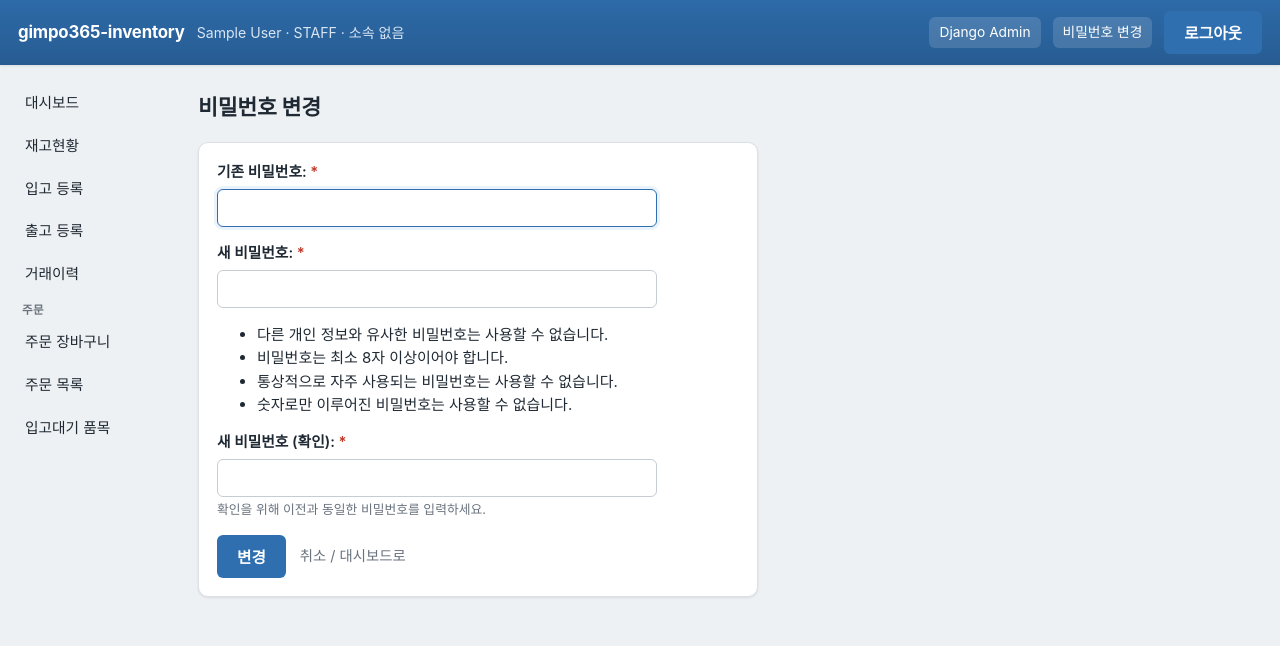
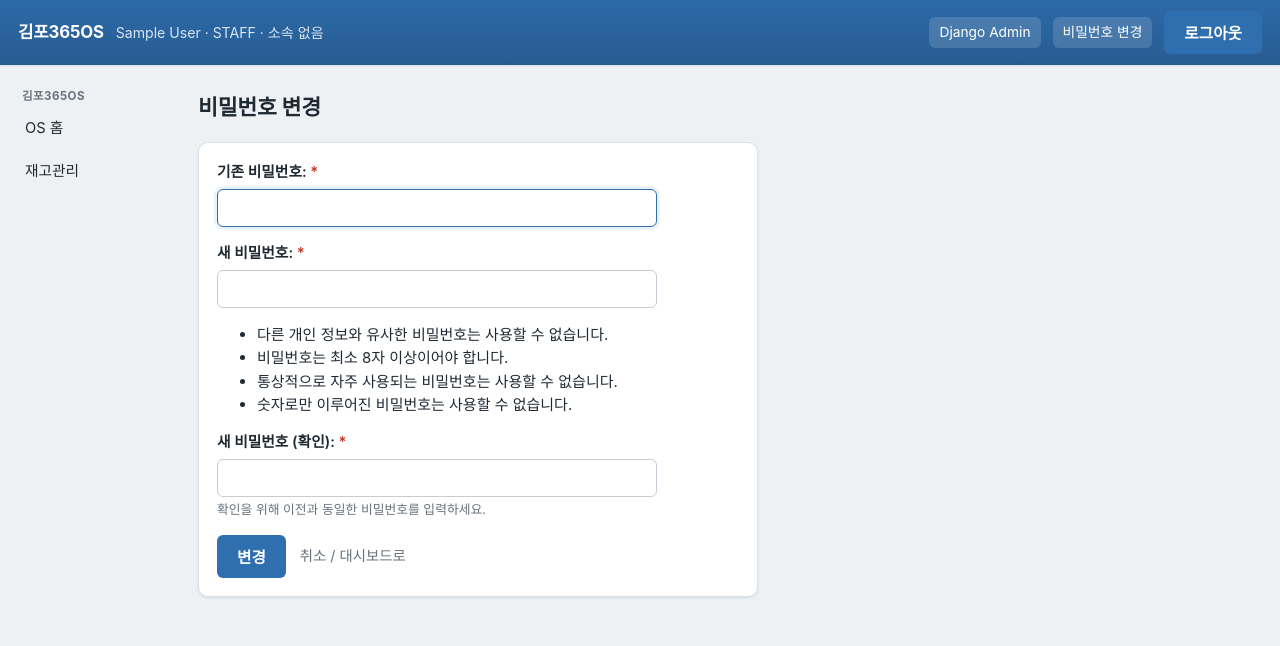
Before and after one commit to kimdabin1029-boop/gimpo365-os, a Django app: page /accounts/password-change/ in a window 1280 px wide. Shown: the top 646 px of the page. Run offline with Django 5.2, Linux system fonts and the light colour scheme; the visitor is signed in with stand-in values (Sample User, id 1).

Commit message:
feature: tidy common shell (base/navbar/sidebar) for OS
- base.html 기본 title: gimpo365-inventory → 김포365OS
- navbar 브랜드: 김포365OS, 링크를 OS 홈(/)으로 변경
- sidebar: 상단에 OS 그룹(OS 홈/재고관리) 상시 표시,
  Inventory 상세 퀵메뉴는 inventory 화면(namespace)에서만 노출
- 권한 플래그(nav_is_manager/nav_can_adjust) 및 링크 보존
- 새 URL/view/placeholder/migration 없음, Inventory 핵심 로직 미변경

Co-Authored-By: Claude Opus 4.8 <noreply@anthropic.com>

```diff
--- a/templates/base.html
+++ b/templates/base.html
@@ -4,7 +4,7 @@
 <head>
   <meta charset="utf-8">
   <meta name="viewport" content="width=device-width, initial-scale=1">
-  <title>{% block title %}gimpo365-inventory{% endblock %}</title>
+  <title>{% block title %}김포365OS{% endblock %}</title>
   <link rel="stylesheet" href="{% static 'css/app.css' %}">
 </head>
 <body>
--- a/templates/navbar.html
+++ b/templates/navbar.html
@@ -1,5 +1,5 @@
 <nav class="navbar">
-  <a class="navbar-brand" href="{% url 'inventory:dashboard' %}">gimpo365-inventory</a>
+  <a class="navbar-brand" href="{% url 'home' %}">김포365OS</a>
   {% if user.is_authenticated %}
     <span class="navbar-user">
       {{ user.display_name }} · {{ user.get_role_display }} · {{ user.department.name|default:"소속 없음" }}
--- a/templates/sidebar.html
+++ b/templates/sidebar.html
@@ -1,14 +1,34 @@
 {% comment %}
-좌측 퀵메뉴 (v0.1.3). Inventory 모듈 내 주요 페이지 이동용.
+공통 사이드바 (P1-02 OS 정비).
+- 상단 "김포365OS" 그룹: OS 홈 / 재고관리 (어느 화면에서든 표시).
+- Inventory 상세 퀵메뉴는 현재 화면이 inventory 앱일 때만(namespace=='inventory') 노출한다.
 - 권한 표시 플래그는 context_processor(nav_flags)에서 받는다. (권한 체계 미변경)
 - 현재 페이지는 aria-current="page" + active 클래스로 표시한다.
-- 향후 gimpo365OS 확장 시 "모듈 선택 + 세부 메뉴" 구조로 확장 가능(이번 작업 범위 아님).
+- 미구현 모듈(공지/체크리스트 등)은 아직 넣지 않는다(P1-04/P1-05).
 {% endcomment %}
 {% if user.is_authenticated %}
-{% with cur=request.resolver_match.url_name %}
-<aside class="sidebar" aria-label="퀵메뉴">
+{% with cur=request.resolver_match.url_name ns=request.resolver_match.namespace %}
+<aside class="sidebar" aria-label="메뉴">
   <nav>
     <ul class="sidebar-menu">
+      <li class="sidebar-sep"><span>김포365OS</span></li>
+      <li>
+        {% if cur == 'home' %}
+          <a class="sidebar-link active" aria-current="page" href="{% url 'home' %}">OS 홈</a>
+        {% else %}
+          <a class="sidebar-link" href="{% url 'home' %}">OS 홈</a>
+        {% endif %}
+      </li>
+      <li>
+        {% if ns == 'inventory' %}
+          <a class="sidebar-link active" aria-current="page" href="{% url 'inventory:dashboard' %}">재고관리</a>
+        {% else %}
+          <a class="sidebar-link" href="{% url 'inventory:dashboard' %}">재고관리</a>
+        {% endif %}
+      </li>
+
+      {% if ns == 'inventory' %}
+      <li class="sidebar-sep"><span>재고관리 메뉴</span></li>
       <li>
         {% if cur == 'dashboard' %}
           <a class="sidebar-link active" aria-current="page" href="{% url 'inventory:dashboard' %}">대시보드</a>
@@ -101,6 +121,7 @@
         {% endif %}
       </li>
       {% endif %}
+      {% endif %}
     </ul>
   </nav>
 </aside>
```
